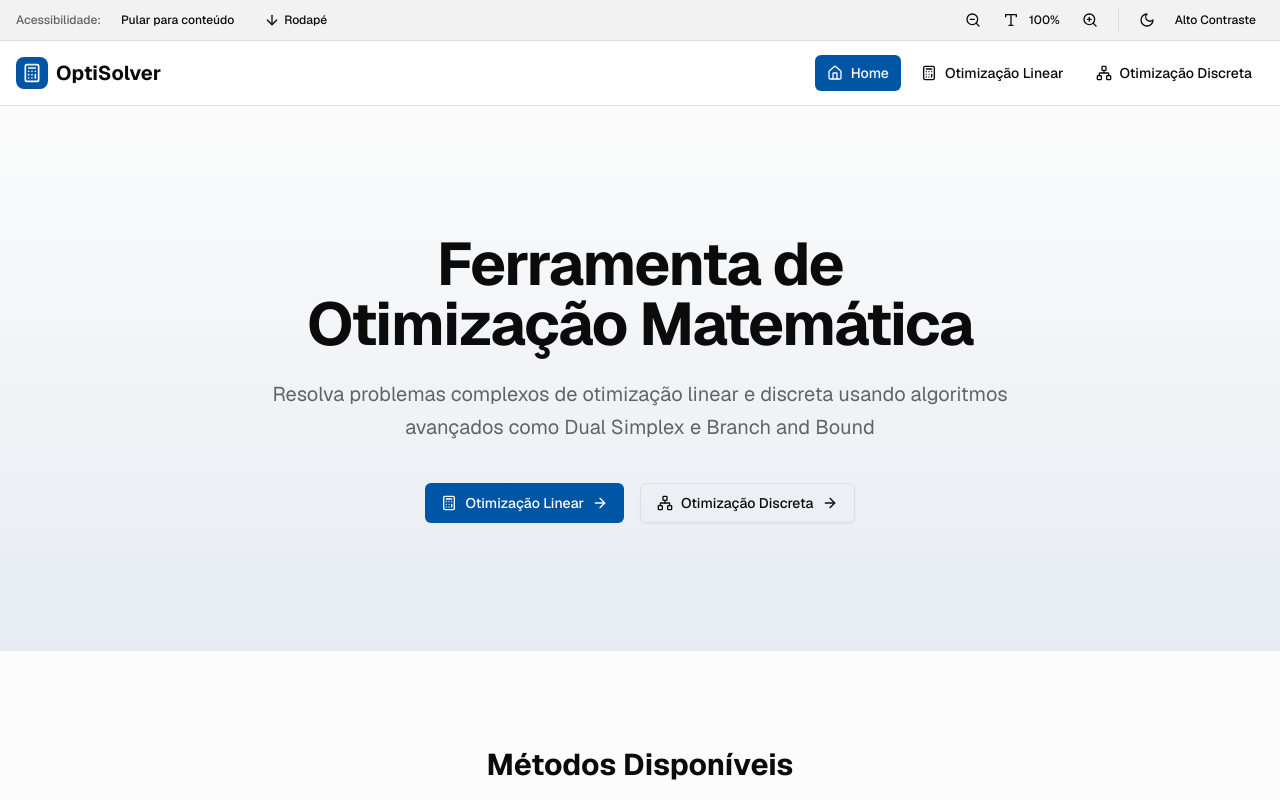
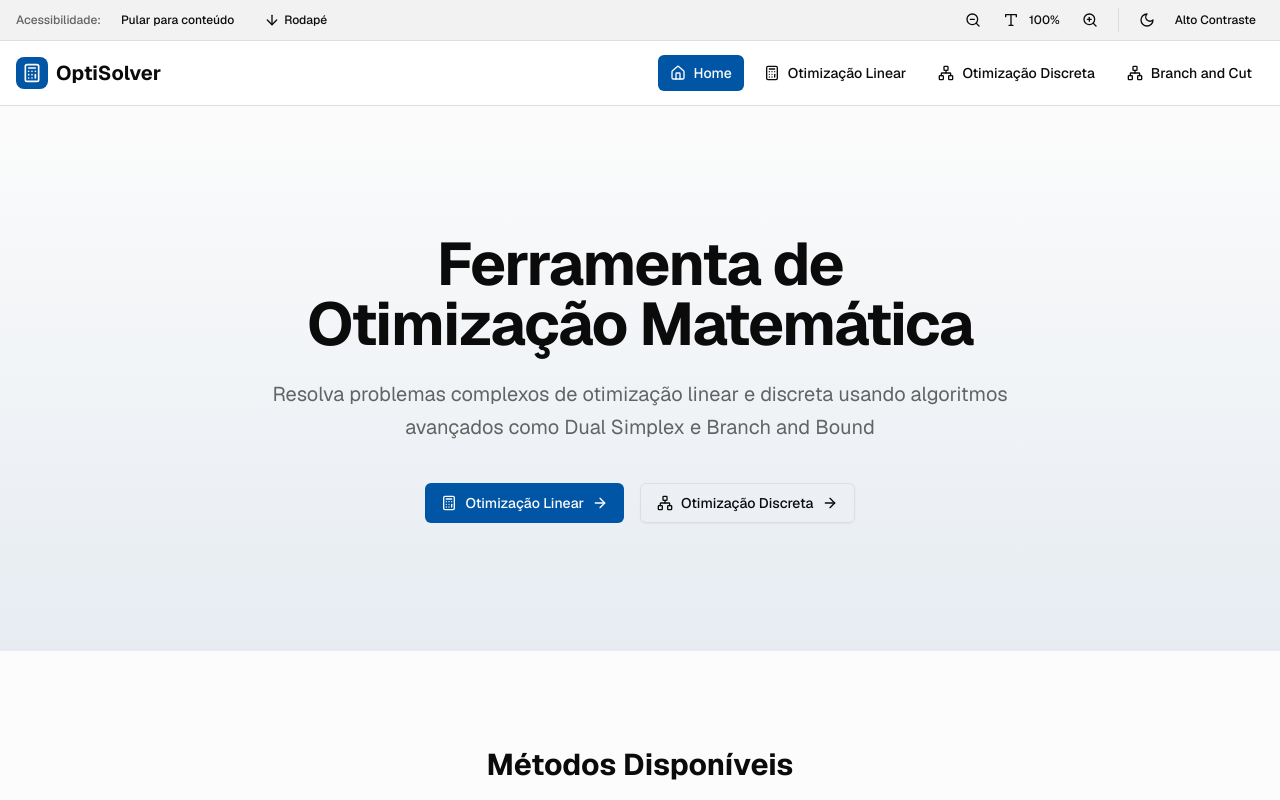
Before and after one commit to JoseBieco/opti-solver, a Next.js app: page / in a window 1280 px wide. Shown: the top 800 px of the page. Built offline with nearby package versions, Linux system fonts and the light colour scheme.

Commit message:
feat(components/navigation.tsx): página para o método branch and cut

```diff
--- a/components/navigation.tsx
+++ b/components/navigation.tsx
@@ -13,6 +13,7 @@ export function Navigation() {
     { href: "/", label: "Home", icon: Home },
     { href: "/linear", label: "Otimização Linear", icon: Calculator },
     { href: "/discrete", label: "Otimização Discreta", icon: Network },
+    { href: "/branch-and-cut", label: "Branch and Cut", icon: Network },
   ];
 
   return (
```
